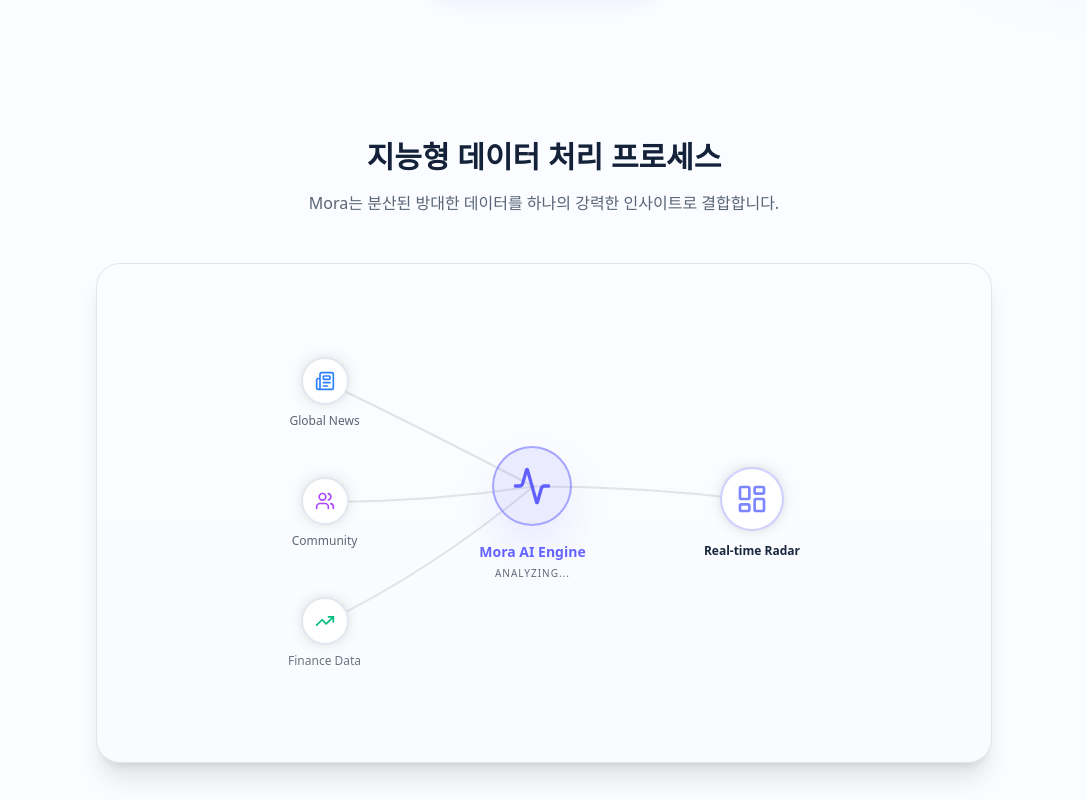
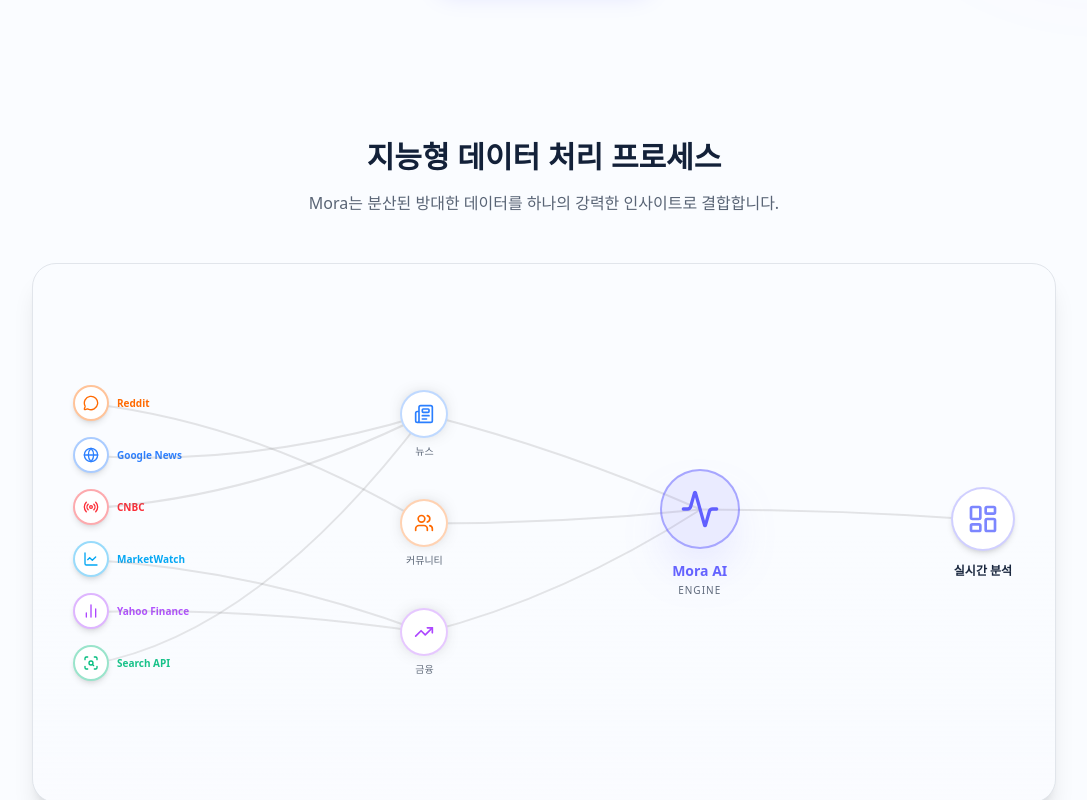
Before and after one commit to dqdq4197/mora, a Next.js app: page / in a window 1280 px wide. Shown: the part 620-1420 px from the top of the page, without its empty margins (96-1183 px from the left). Built offline with nearby package versions, Linux system fonts and the light colour scheme.

Commit message:
refactor: Redesigned the data pipeline visualization to use dedicated source and aggregator nodes, expanded data sources, and updated animated connections.

```diff
--- a/src/components/DataPipeline.tsx
+++ b/src/components/DataPipeline.tsx
@@ -9,122 +9,180 @@ import {
   TrendingUp,
   Activity,
   LayoutDashboard,
+  MessageCircle,
   Globe,
-  Cpu,
-  Zap
+  BarChart2,
+  ScanSearch,
+  Radio,
+  LineChart,
 } from "lucide-react";
 
-const Circle = forwardRef<
+// Small source node
+const SourceNode = forwardRef<
   HTMLDivElement,
-  { className?: string; children?: React.ReactNode }
->(({ className, children }, ref) => {
+  { className?: string; children?: React.ReactNode; label: string; color: string }
+>(({ className, children, label, color }, ref) => {
   return (
+    <div className="flex items-center gap-2">
       <div
         ref={ref}
         className={cn(
-        "z-10 flex size-12 items-center justify-center rounded-full border-2 bg-white dark:bg-slate-900 p-3 shadow-[0_0_20px_-12px_rgba(0,0,0,0.8)] border-slate-200 dark:border-slate-800",
+          "z-10 flex size-9 shrink-0 items-center justify-center rounded-full border-2 bg-white dark:bg-slate-900 shadow-md",
           className
         )}
       >
         {children}
       </div>
+      <span className={`text-[10px] font-bold ${color} hidden md:block`}>{label}</span>
+    </div>
   );
 });
+SourceNode.displayName = "SourceNode";
 
-Circle.displayName = "Circle";
+// Aggregator node
+const AggNode = forwardRef<
+  HTMLDivElement,
+  { className?: string; children?: React.ReactNode; label?: string }
+>(({ className, children, label }, ref) => {
+  return (
+    <div className="flex flex-col items-center gap-1.5">
+      <div
+        ref={ref}
+        className={cn(
+          "z-10 flex size-12 items-center justify-center rounded-full border-2 bg-white dark:bg-slate-900 p-3 shadow-[0_0_20px_-12px_rgba(0,0,0,0.8)]",
+          className
+        )}
+      >
+        {children}
+      </div>
+      {label && <span className="text-[10px] font-medium text-muted-foreground">{label}</span>}
+    </div>
+  );
+});
+AggNode.displayName = "AggNode";
 
 export function DataPipeline() {
   const containerRef = useRef<HTMLDivElement>(null);
-  const div1Ref = useRef<HTMLDivElement>(null);
-  const div2Ref = useRef<HTMLDivElement>(null);
-  const div3Ref = useRef<HTMLDivElement>(null);
-  const div4Ref = useRef<HTMLDivElement>(null);
-  const div5Ref = useRef<HTMLDivElement>(null);
+
+  // Source refs (col 1)
+  const redditRef = useRef<HTMLDivElement>(null);
+  const googleNewsRef = useRef<HTMLDivElement>(null);
+  const cnbcRef = useRef<HTMLDivElement>(null);
+  const marketwatchRef = useRef<HTMLDivElement>(null);
+  const yahooRef = useRef<HTMLDivElement>(null);
+  const searchRef = useRef<HTMLDivElement>(null);
+
+  // Aggregator refs (col 2)
+  const newsAggRef = useRef<HTMLDivElement>(null);
+  const communityAggRef = useRef<HTMLDivElement>(null);
+  const financeAggRef = useRef<HTMLDivElement>(null);
+
+  // AI engine ref (col 3)
+  const aiRef = useRef<HTMLDivElement>(null);
+
+  // Output ref (col 4)
+  const radarRef = useRef<HTMLDivElement>(null);
 
   return (
     <div className="py-20 px-6">
-      <div className="max-w-4xl mx-auto">
+      <div className="max-w-5xl mx-auto">
         <div className="text-center mb-12">
           <h2 className="text-2xl md:text-3xl font-bold mb-4">지능형 데이터 처리 프로세스</h2>
           <p className="text-muted-foreground">Mora는 분산된 방대한 데이터를 하나의 강력한 인사이트로 결합합니다.</p>
         </div>
 
         <div
-          className="relative flex h-[500px] w-full items-center justify-center overflow-hidden rounded-3xl border border-border bg-background p-10 md:shadow-xl"
+          className="relative flex h-[540px] w-full items-center justify-center overflow-hidden rounded-3xl border border-border bg-background p-6 md:p-10 md:shadow-xl"
           ref={containerRef}
         >
-          <div className="flex size-full max-w-lg flex-row items-stretch justify-between gap-10">
-            <div className="flex flex-col justify-center gap-12">
-              <div className="flex flex-col items-center gap-2">
-                <Circle ref={div1Ref}>
-                  <Newspaper className="w-6 h-6 text-blue-500" />
-                </Circle>
-                <span className="text-xs font-medium text-muted-foreground">Global News</span>
-              </div>
-              <div className="flex flex-col items-center gap-2">
-                <Circle ref={div2Ref}>
-                  <Users className="w-6 h-6 text-purple-500" />
-                </Circle>
-                <span className="text-xs font-medium text-muted-foreground">Community</span>
-              </div>
-              <div className="flex flex-col items-center gap-2">
-                <Circle ref={div3Ref}>
-                  <TrendingUp className="w-6 h-6 text-emerald-500" />
-                </Circle>
-                <span className="text-xs font-medium text-muted-foreground">Finance Data</span>
-              </div>
+          <div className="flex size-full flex-row items-stretch justify-between gap-2 md:gap-6">
+
+            {/* Col 1: Raw Sources */}
+            <div className="flex flex-col justify-center gap-4">
+              <SourceNode ref={redditRef} label="Reddit" color="text-orange-500" className="border-orange-500/40">
+                <MessageCircle className="w-4 h-4 text-orange-500" />
+              </SourceNode>
+              <SourceNode ref={googleNewsRef} label="Google News" color="text-blue-500" className="border-blue-500/40">
+                <Globe className="w-4 h-4 text-blue-500" />
+              </SourceNode>
+              <SourceNode ref={cnbcRef} label="CNBC" color="text-red-500" className="border-red-500/40">
+                <Radio className="w-4 h-4 text-red-500" />
+              </SourceNode>
+              <SourceNode ref={marketwatchRef} label="MarketWatch" color="text-sky-500" className="border-sky-500/40">
+                <LineChart className="w-4 h-4 text-sky-500" />
+              </SourceNode>
+              <SourceNode ref={yahooRef} label="Yahoo Finance" color="text-purple-500" className="border-purple-500/40">
+                <BarChart2 className="w-4 h-4 text-purple-500" />
+              </SourceNode>
+              <SourceNode ref={searchRef} label="Search API" color="text-emerald-500" className="border-emerald-500/40">
+                <ScanSearch className="w-4 h-4 text-emerald-500" />
+              </SourceNode>
             </div>
 
+            {/* Col 2: Category Aggregators */}
+            <div className="flex flex-col justify-center gap-10">
+              <AggNode ref={newsAggRef} label="뉴스" className="border-blue-500/30">
+                <Newspaper className="w-5 h-5 text-blue-500" />
+              </AggNode>
+              <AggNode ref={communityAggRef} label="커뮤니티" className="border-orange-500/30">
+                <Users className="w-5 h-5 text-orange-500" />
+              </AggNode>
+              <AggNode ref={financeAggRef} label="금융" className="border-purple-500/30">
+                <TrendingUp className="w-5 h-5 text-purple-500" />
+              </AggNode>
+            </div>
+
+            {/* Col 3: AI Engine */}
             <div className="flex flex-col justify-center">
-              <div className="flex flex-col items-center gap-4">
-                <Circle ref={div4Ref} className="size-20 bg-indigo-500/10 border-indigo-500/50 shadow-indigo-500/20 shadow-2xl">
+              <div className="flex flex-col items-center gap-3">
+                <div
+                  ref={aiRef}
+                  className="z-10 flex size-20 items-center justify-center rounded-full border-2 bg-indigo-500/10 border-indigo-500/50 shadow-2xl shadow-indigo-500/20"
+                >
                   <Activity className="size-10 text-indigo-500 animate-pulse" />
-                </Circle>
+                </div>
                 <div className="text-center">
-                  <div className="text-sm font-bold text-indigo-500">Mora AI Engine</div>
-                  <div className="text-[10px] text-muted-foreground uppercase tracking-widest mt-1">Analyzing...</div>
+                  <div className="text-sm font-bold text-indigo-500">Mora AI</div>
+                  <div className="text-[10px] text-muted-foreground uppercase tracking-widest mt-0.5">Engine</div>
                 </div>
               </div>
             </div>
 
+            {/* Col 4: Output */}
             <div className="flex flex-col justify-center">
               <div className="flex flex-col items-center gap-3">
-                <Circle ref={div5Ref} className="size-16 border-indigo-500/30">
+                <div
+                  ref={radarRef}
+                  className="z-10 flex size-16 items-center justify-center rounded-full border-2 bg-white dark:bg-slate-900 border-indigo-500/30 shadow-md"
+                >
                   <LayoutDashboard className="size-8 text-indigo-400" />
-                </Circle>
-                <span className="text-xs font-bold">Real-time Radar</span>
+                </div>
+                <span className="text-xs font-bold">실시간 분석</span>
               </div>
             </div>
           </div>
 
-          <AnimatedBeam
-            containerRef={containerRef}
-            fromRef={div1Ref}
-            toRef={div4Ref}
-            curvature={-50}
-            duration={5}
-          />
-          <AnimatedBeam
-            containerRef={containerRef}
-            fromRef={div2Ref}
-            toRef={div4Ref}
-            curvature={0}
-            duration={5}
-          />
-          <AnimatedBeam
-            containerRef={containerRef}
-            fromRef={div3Ref}
-            toRef={div4Ref}
-            curvature={50}
-            duration={5}
-          />
-          <AnimatedBeam
-            containerRef={containerRef}
-            fromRef={div4Ref}
-            toRef={div5Ref}
-            curvature={0}
-            duration={3}
-          />
+          {/* Source → Aggregator Beams */}
+          {/* Reddit → 커뮤니티 */}
+          <AnimatedBeam containerRef={containerRef} fromRef={redditRef} toRef={communityAggRef} curvature={-20} duration={4} gradientStartColor="#f97316" gradientStopColor="#f97316" />
+          {/* Google News → 뉴스 */}
+          <AnimatedBeam containerRef={containerRef} fromRef={googleNewsRef} toRef={newsAggRef} curvature={-10} duration={4.2} gradientStartColor="#3b82f6" gradientStopColor="#3b82f6" />
+          {/* CNBC → 뉴스 */}
+          <AnimatedBeam containerRef={containerRef} fromRef={cnbcRef} toRef={newsAggRef} curvature={10} duration={3.8} gradientStartColor="#ef4444" gradientStopColor="#3b82f6" />
+          {/* MarketWatch → 금융 */}
+          <AnimatedBeam containerRef={containerRef} fromRef={marketwatchRef} toRef={financeAggRef} curvature={-10} duration={4.5} gradientStartColor="#0ea5e9" gradientStopColor="#a855f7" />
+          {/* Yahoo Finance → 금융 */}
+          <AnimatedBeam containerRef={containerRef} fromRef={yahooRef} toRef={financeAggRef} curvature={5} duration={4} gradientStartColor="#a855f7" gradientStopColor="#a855f7" />
+          {/* Search API → 뉴스 */}
+          <AnimatedBeam containerRef={containerRef} fromRef={searchRef} toRef={newsAggRef} curvature={30} duration={5} gradientStartColor="#10b981" gradientStopColor="#3b82f6" />
+
+          {/* Aggregator → AI Beams */}
+          <AnimatedBeam containerRef={containerRef} fromRef={newsAggRef} toRef={aiRef} curvature={-35} duration={5} />
+          <AnimatedBeam containerRef={containerRef} fromRef={communityAggRef} toRef={aiRef} curvature={0} duration={5} />
+          <AnimatedBeam containerRef={containerRef} fromRef={financeAggRef} toRef={aiRef} curvature={35} duration={5} />
+
+          {/* AI → Radar Beam */}
+          <AnimatedBeam containerRef={containerRef} fromRef={aiRef} toRef={radarRef} curvature={0} duration={3} />
 
           {/* Decorative gradients */}
           <div className="absolute inset-0 pointer-events-none bg-linear-to-b from-transparent via-transparent to-background/20" />
```
Lines whose indentation alone changed are shown as unchanged.
